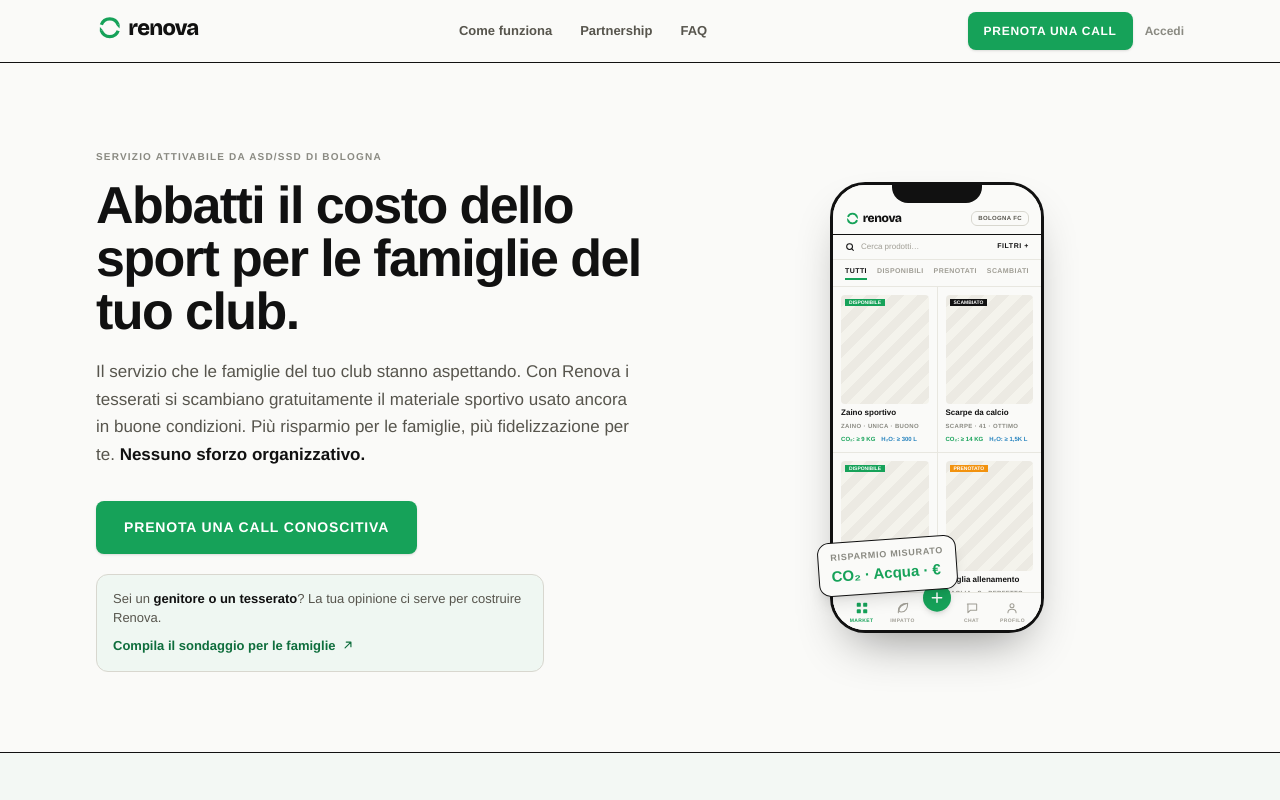
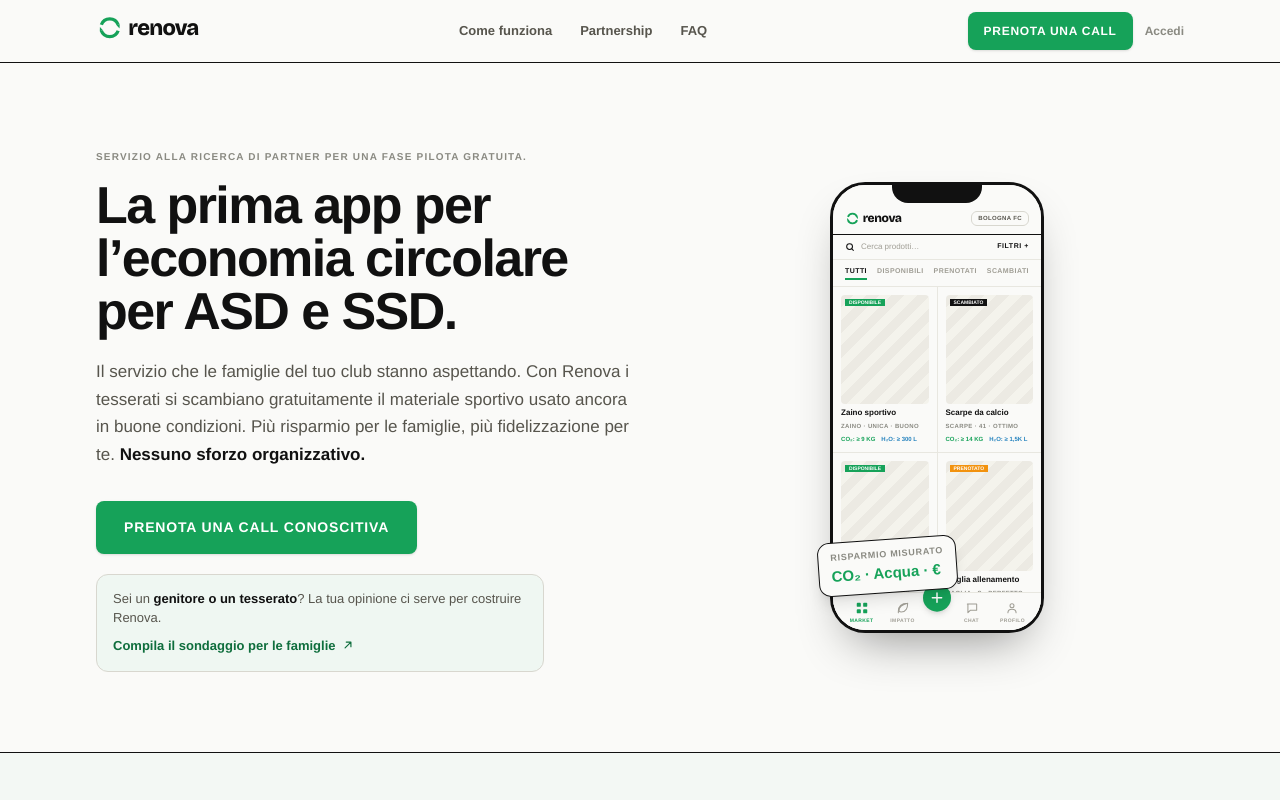
Before and after one commit to riccardocorazza02-dev/renova, a React (Vite) app: page / in a window 1280 px wide. Shown: the top 800 px of the page. Built offline with nearby package versions, Linux system fonts and the light colour scheme; no server answers.

Commit message:
Landing: aggiorna copy hero da CONTENUTI-SITO.md + nuovo title della pagina
Co-Authored-By: Claude Opus 5 <noreply@anthropic.com>

```diff
--- a/index.html
+++ b/index.html
@@ -14,7 +14,7 @@
       href="https://fonts.googleapis.com/css2?family=Bricolage+Grotesque:opsz,wght@12..96,700;12..96,800&display=swap"
     />
     <meta name="description" content="Renova — Marketplace sportivo di seconda mano. Scambia materiale tecnico e risparmia CO2 e acqua." />
-    <title>Renova | Il marketplace second hand per ASD e SSD</title>
+    <title>La prima app di economia circolare per ASD e SSD</title>
   </head>
   <body>
     <div id="root"></div>
--- a/src/pages/Landing.tsx
+++ b/src/pages/Landing.tsx
@@ -164,9 +164,11 @@ function Hero() {
       <div className="mx-auto max-w-6xl px-5 py-12 lg:grid lg:grid-cols-[1.05fr_0.95fr] lg:gap-12 lg:px-8 lg:py-20">
         {/* Colonna sinistra: promessa + CTA */}
         <div>
-          <span className="eyebrow">Servizio attivabile da ASD/SSD di Bologna</span>
+          <span className="eyebrow">
+            Servizio alla ricerca di partner per una fase pilota gratuita.
+          </span>
           <h1 className="mt-3 text-[34px] leading-[1.02] sm:text-[44px] lg:text-[52px]">
-            Abbatti il costo dello sport per le famiglie del tuo club.
+            La prima app per l’economia circolare per ASD e SSD.
           </h1>
           <p className="mt-5 max-w-xl text-[16px] leading-relaxed text-ink-soft lg:text-[17px]">
             Il servizio che le famiglie del tuo club stanno aspettando. Con Renova i tesserati
```
Also changed, not shown: 1 other file (tests, documents, lock files or other folders).
